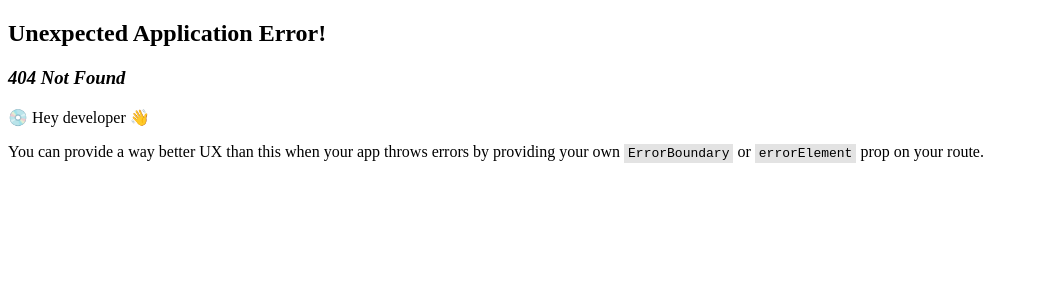
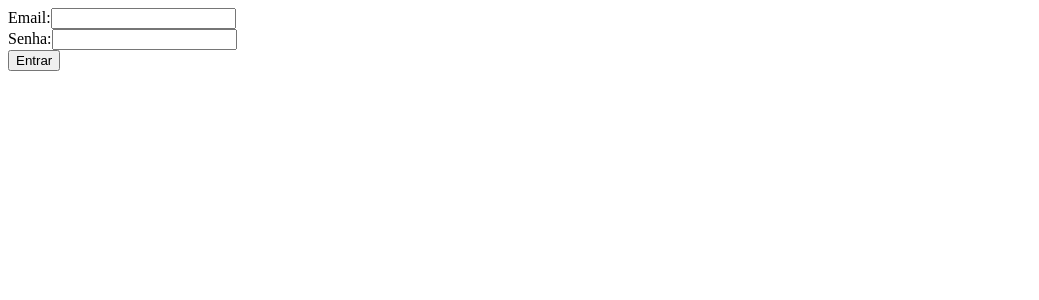
Before and after one commit to sergioruza/MacrosMastery, a React (Vite) app in the folder client/: page /login in a window 1280 px wide. Before the commit this address had no page. Shown: the top 300 px of the page, without its empty margins (0-1039 px from the left). Built offline with nearby package versions, Linux system fonts and the light colour scheme.

Commit message:
feat: login route along with the form

```diff
--- /dev/null
+++ b/client/src/components/FormLogin.jsx
@@ -0,0 +1,36 @@
+import { useForm } from 'react-hook-form';
+
+function FormLogin() {
+  const { register,
+    handleSubmit: onSubmit,
+  } = useForm();
+
+  const handleSubmit = (data) => {
+    console.log(data);
+  };
+  return (
+    <form onSubmit={onSubmit(handleSubmit)}>
+       <label>
+      Email:
+        <input
+        type='email'
+        { ...register('email') }
+      />
+    </label>
+      <br />
+
+      <label>
+      Senha:
+      <input
+        type="password"
+        { ...register('password') }
+      />
+    </label>
+      <br />
+
+      <button type="submit">Entrar</button>
+    </form>
+  )
+}
+
+export default FormLogin
--- a/client/src/main.jsx
+++ b/client/src/main.jsx
@@ -3,6 +3,7 @@ import ReactDOM from 'react-dom/client'
 import { createBrowserRouter, RouterProvider } from 'react-router-dom'
 import Home from './pages/Home.jsx'
 import Register from './pages/Register.jsx'
+import Login from './pages/Login.jsx'
 
 const router = createBrowserRouter([
   {
@@ -13,6 +14,10 @@ const router = createBrowserRouter([
     path: "/register",
     element: <Register />
   },
+  {
+    path: "/login",
+    element: <Login />
+  }
 ])
 
 ReactDOM.createRoot(document.getElementById('root')).render(
--- /dev/null
+++ b/client/src/pages/Login.jsx
@@ -0,0 +1,11 @@
+import FormLogin from "../components/FormLogin"
+
+function Login() {
+  return (
+    <div>
+      <FormLogin />
+    </div>
+  )
+}
+
+export default Login
```
